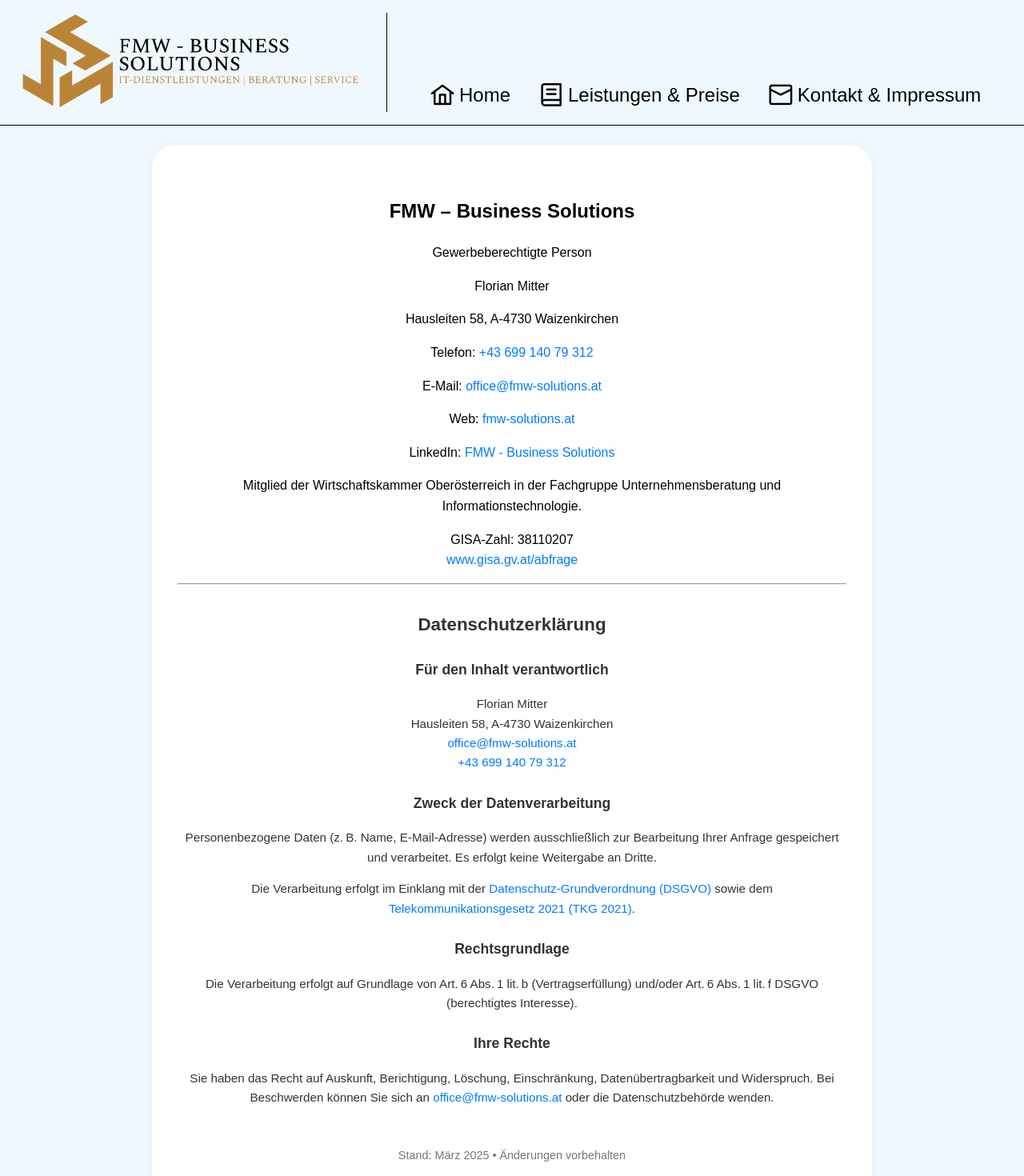
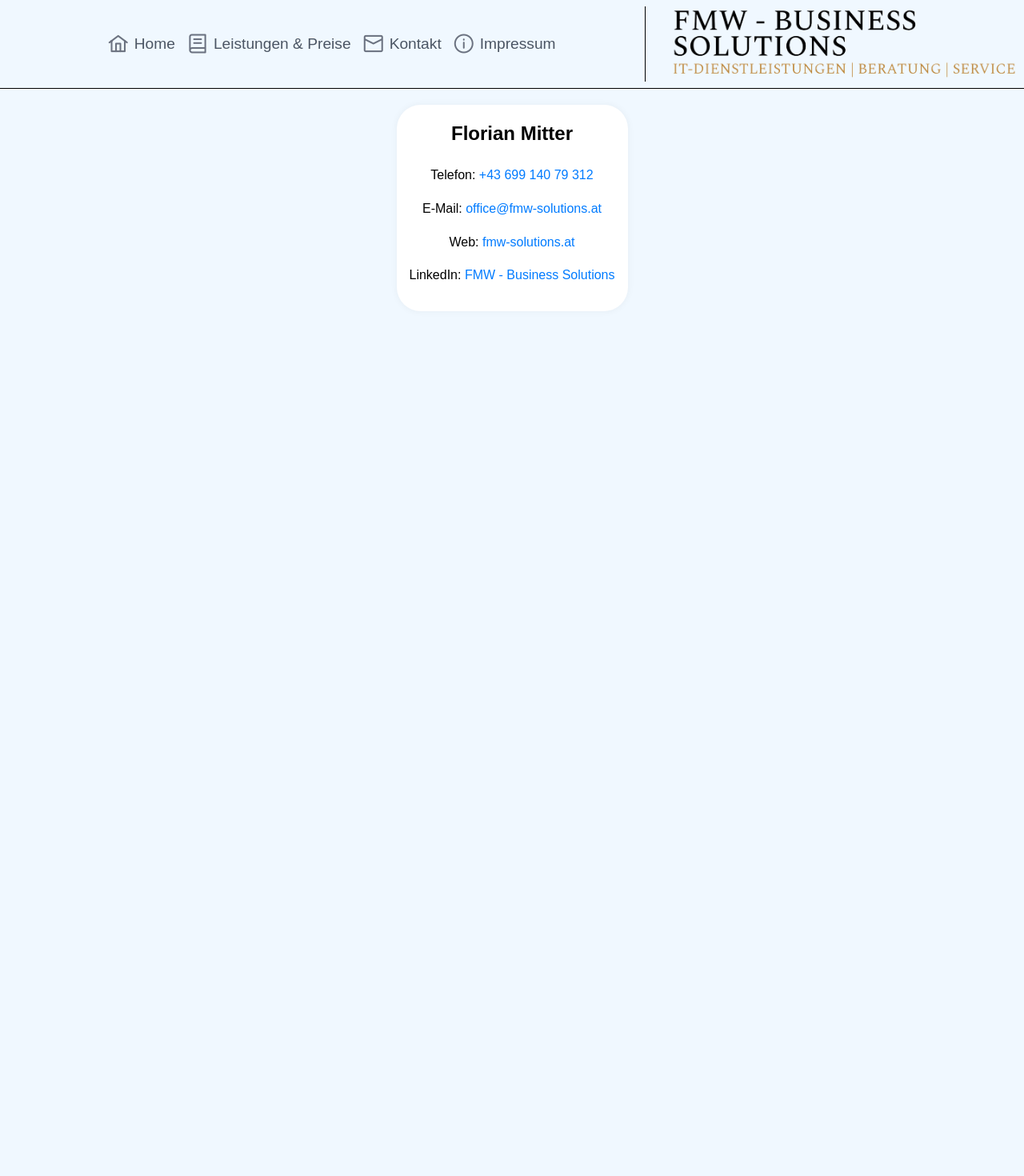
Before and after one commit to FMWBusinessSolutions/FMW-Homepage, a Vue app in the folder frontend/: page /contact in a window 1280 px wide. Shown: the top 1470 px of the page at 80% size. After the commit the page ends 800 px from the top, so only its background shows below. Built offline with nearby package versions, Linux system fonts and the light colour scheme; a web font is replaced by a local one.

Commit message:
design update, code cleanup

```diff
--- a/frontend/src/components/CallToAction.vue
+++ b/frontend/src/components/CallToAction.vue
@@ -19,7 +19,7 @@
 
 <style scoped>
 .cta-container {
-  margin-top: 2rem;
+  margin-top: 0.1rem;
 }
 
 .cta-section {
--- a/frontend/src/components/MenuBar.vue
+++ b/frontend/src/components/MenuBar.vue
@@ -1,39 +1,48 @@
 <template>
   <div class="menu-container">
     <div class="menubar-content">
+      <div class="menubar-wrapper">
+        <Menubar :model="items" class="custom-menubar" />
+      </div>
       <div class="logo-wrapper">
         <img
-          src="@/components/logo-transparent-small.png"
+          src="@/components/schrift-solo-transparent-small.png"
           alt="Logo"
           class="logo-img"
         />
       </div>
-
-      <nav class="menu-links">
-        <router-link to="/" class="menu-item">
-          <i class="pi pi-home"></i>
-          <span>Home</span>
-        </router-link>
-        <router-link to="/offer" class="menu-item">
-          <i class="pi pi-book"></i>
-          <span>Leistungen & Preise</span>
-        </router-link>
-        <router-link to="/contact" class="menu-item">
-          <i class="pi pi-envelope"></i>
-          <span>Kontakt & Impressum</span>
-        </router-link>
-      </nav>
     </div>
   </div>
 </template>
 
 <script setup>
 import { ref } from "vue";
+import Menubar from "primevue/menubar";
+import { useRouter } from "vue-router";
+
+const router = useRouter();
 
 const items = ref([
-  { label: "Home", icon: "pi pi-home", to: "/" },
-  { label: "Leistungen & Preise", icon: "pi pi-book", to: "/offer" },
-  { label: "Kontakt & Impressum", icon: "pi pi-envelope", to: "/contact" },
+  {
+    label: "Home",
+    icon: "pi pi-home",
+    command: () => router.push("/"),
+  },
+  {
+    label: "Leistungen & Preise",
+    icon: "pi pi-book",
+    command: () => router.push("/offer"),
+  },
+  {
+    label: "Kontakt",
+    icon: "pi pi-envelope",
+    command: () => router.push("/contact"),
+  },
+  {
+    label: "Impressum",
+    icon: "pi pi-info-circle",
+    command: () => router.push("/imprint"),
+  },
 ]);
 </script>
 
@@ -50,51 +59,63 @@ const items = ref([
 
 .menubar-content {
   display: flex;
-  flex-wrap: wrap;
   align-items: center;
-  align-items: flex-end;
   justify-content: space-between;
-  gap: 1rem;
-  padding: 1rem 2vw;
+  padding: 0.5rem;
   box-sizing: border-box;
 }
 
+.menubar-wrapper {
+  flex: 1 1 auto;
+  display: flex;
+  justify-content: center;
+}
+
 .logo-wrapper {
-  flex: 0 1 auto;
-  border-right: 1px solid black;
-
-  padding-right: 2rem;
-  margin-right: 2rem;
+  flex: 0 0 auto;
+  padding-left: 2rem;
+  border-left: 1px solid black;
 }
 
 .logo-img {
-  height: 20vw;
-  max-height: 120px;
+  height: 9vw;
+  max-height: 90px;
   width: auto;
   object-fit: contain;
 }
 
-.menu-links {
-  display: flex;
-  flex-wrap: wrap;
-  justify-content: flex-start;
-  gap: 0.5rem 1.5rem;
-  flex: 1 1 300px;
+.custom-menubar {
+  border: none;
+  background: transparent;
+  justify-content: center;
+  margin-left: 1em;
+  padding: 0;
+  box-shadow: none;
+  width: 90%;
 }
 
-.menu-item {
+/* Menubar internal styling overrides */
+::v-deep(.p-menubar-root) {
+  background: transparent;
+  border: none;
+  width: 100%;
+}
+
+::v-deep(.p-menuitem-link) {
+  font-size: clamp(1rem, 1.5vw, 1.3rem);
+  color: black;
+  padding: 0.5rem;
   display: flex;
   align-items: center;
-  gap: 0.4rem;
-  padding: 0.4rem;
-  font-size: 150%;
-  color: black;
   text-decoration: none;
-  white-space: nowrap;
-  flex-shrink: 1;
 }
 
-.menu-item i {
-  font-size: 120%;
+::v-deep(.p-menuitem-icon) {
+  font-size: 1.25em;
+}
+
+::v-deep(.p-menuitem-link:hover) {
+  background-color: rgba(0, 0, 0, 0.05);
+  border-radius: 1rem;
 }
 </style>
--- a/frontend/src/router.ts
+++ b/frontend/src/router.ts
@@ -2,11 +2,14 @@ import { createRouter, createWebHistory } from "vue-router";
 import HomeView from "@/views/HomeView.vue";
 import Offer from "@/views/OfferView.vue";
 import ContactView from "@/views/ContactView.vue";
+import ImprintView from "@/views/ImprintView.vue";
+
 
 const routes = [
   { path: "/", name: "Home", component: HomeView },
   { path: "/offer", name: "Offer", component: Offer },
   { path: "/contact", name: "Contact", component: ContactView },
+  { path: "/imprint", name: "Imprint", component: ImprintView },
 ];
 
 const router = createRouter({
--- a/frontend/src/views/ContactView.vue
+++ b/frontend/src/views/ContactView.vue
@@ -1,22 +1,16 @@
 <template>
   <div class="app-container">
-    <div class="content">
     <div class="card">
-        <h2>FMW – Business Solutions</h2>
-        <p>Gewerbeberechtigte Person</p>
-        <p>Florian Mitter</p>
-        <p>Hausleiten 58, A-4730 Waizenkirchen</p>
+      <h2>Florian Mitter</h2>
       Telefon:
-        <a href="tel:+4369914079312" class="btn">+43 699 140 79 312</a>
+      <a href="tel:+4369914079312">+43 699 140 79 312</a>
       <p>
         E-Mail:
         <a href="mailto:office@fmw-solutions.at">office@fmw-solutions.at</a>
       </p>
       <p>
         Web:
-          <a href="https://fmw-solutions.at/" target="_blank"
-            >fmw-solutions.at</a
-          >
+        <a href="https://fmw-solutions.at/" target="_blank">fmw-solutions.at</a>
       </p>
       <p>
         LinkedIn:
@@ -27,87 +21,6 @@
           FMW - Business Solutions
         </a>
       </p>
-
-        <p>
-          Mitglied der Wirtschaftskammer Oberösterreich in der Fachgruppe
-          Unternehmensberatung und Informationstechnologie.
-        </p>
-
-        <p>
-          GISA-Zahl: 38110207 <br />
-          <a href="https://www.gisa.gv.at/abfrage" target="_blank"
-            >www.gisa.gv.at/abfrage</a
-          >
-        </p>
-
-        <hr />
-
-        <div class="privacy-section">
-          <h2>Datenschutzerklärung</h2>
-
-          <section>
-            <h3>Für den Inhalt verantwortlich</h3>
-            <p>
-              Florian Mitter<br />
-              Hausleiten 58, A-4730 Waizenkirchen<br />
-              <a href="mailto:office@fmw-solutions.at"
-                >office@fmw-solutions.at</a
-              ><br />
-              <a href="tel:+4369914079312" class="btn">+43 699 140 79 312</a>
-            </p>
-          </section>
-
-          <section>
-            <h3>Zweck der Datenverarbeitung</h3>
-            <p>
-              Personenbezogene Daten (z. B. Name, E-Mail-Adresse) werden
-              ausschließlich zur Bearbeitung Ihrer Anfrage gespeichert und
-              verarbeitet. Es erfolgt keine Weitergabe an Dritte.
-            </p>
-            <p>
-              Die Verarbeitung erfolgt im Einklang mit der
-              <a
-                href="https://www.ris.bka.gv.at/GeltendeFassung.wxe?Abfrage=Bundesnormen&Gesetzesnummer=10001597"
-                target="_blank"
-                >Datenschutz-Grundverordnung (DSGVO)</a
-              >
-              sowie dem
-              <a
-                href="https://www.ris.bka.gv.at/GeltendeFassung.wxe?Abfrage=bundesnormen&Gesetzesnummer=20011678"
-                target="_blank"
-                >Telekommunikationsgesetz 2021 (TKG 2021)</a
-              >.
-            </p>
-          </section>
-
-          <section>
-            <h3>Rechtsgrundlage</h3>
-            <p>
-              Die Verarbeitung erfolgt auf Grundlage von Art. 6 Abs. 1 lit. b
-              (Vertragserfüllung) und/oder Art. 6 Abs. 1 lit. f DSGVO
-              (berechtigtes Interesse).
-            </p>
-          </section>
-
-          <section>
-            <h3>Ihre Rechte</h3>
-            <p>
-              Sie haben das Recht auf Auskunft, Berichtigung, Löschung,
-              Einschränkung, Datenübertragbarkeit und Widerspruch. Bei
-              Beschwerden können Sie sich an
-              <a href="mailto:office@fmw-solutions.at"
-                >office@fmw-solutions.at</a
-              >
-              oder die Datenschutzbehörde wenden.
-            </p>
-          </section>
-
-          <p class="footer-note">Stand: März 2025 • Änderungen vorbehalten</p>
-        </div>
-
-        <br />
-        <p><small>© Florian Mitter – Alle Rechte vorbehalten.</small></p>
-      </div>
     </div>
   </div>
 </template>
@@ -116,10 +29,7 @@
 
 <style scoped>
 .app-container {
-  padding-top: 5px;
-}
-
-.content {
+  padding-top: 0.5px;
   display: flex;
   flex-direction: column;
   align-items: center;
@@ -129,9 +39,8 @@
 .card {
   margin-top: 1em;
   background-color: white;
-  align-self: center;
   border-radius: 30px;
-  padding: 2em;
+  padding: 1em;
   max-width: 900px;
   box-shadow: 0 0 10px rgba(0, 0, 0, 0.05);
   text-align: center;
@@ -147,36 +56,7 @@
   text-decoration: underline;
 }
 
-.card h2,
-.card h3 {
-  margin-top: 2rem;
-}
-
-.privacy-section {
-  font-size: 0.95rem;
-  color: #333;
-  text-align: center;
-}
-
-.privacy-section p,
-.privacy-section section {
-  text-align: center;
-}
-
-.privacy-section h2 {
-  font-size: 1.4rem;
-  text-align: center;
-}
-
-.privacy-section h3 {
-  font-size: 1.1rem;
-  margin-top: 1.5rem;
-}
-
-.footer-note {
-  font-size: 0.9rem;
-  margin-top: 3rem;
-  text-align: center;
-  color: #777;
+.card h2 {
+  margin-top: 0.1rem;
 }
 </style>
--- /dev/null
+++ b/frontend/src/views/ImprintView.vue
@@ -0,0 +1,122 @@
+<template>
+  <div class="app-container">
+    <div class="content">
+      <div class="card">
+        <h3>Gewerbeberechtigte Person & Inhaber</h3>
+        <p>Florian Mitter</p>
+        <p>Hausleiten 58</p>
+        <p>A-4730 Waizenkirchen</p>
+
+        <div class="privacy-section">
+          <section>
+            <h3>Zweck der Datenverarbeitung</h3>
+            <p>
+              Personenbezogene Daten (z. B. Name, E-Mail-Adresse) werden
+              ausschließlich zur Bearbeitung Ihrer Anfrage gespeichert und
+              verarbeitet. Es erfolgt keine Weitergabe an Dritte.
+            </p>
+            <p>
+              Die Verarbeitung erfolgt im Einklang mit der
+              <a
+                href="https://www.ris.bka.gv.at/GeltendeFassung.wxe?Abfrage=Bundesnormen&Gesetzesnummer=10001597"
+                target="_blank"
+                >Datenschutz-Grundverordnung (DSGVO)</a
+              >
+              sowie dem
+              <a
+                href="https://www.ris.bka.gv.at/GeltendeFassung.wxe?Abfrage=bundesnormen&Gesetzesnummer=20011678"
+                target="_blank"
+                >Telekommunikationsgesetz 2021 (TKG 2021)</a
+              >.
+            </p>
+          </section>
+
+          <section>
+            <h3>Rechtsgrundlage</h3>
+            <p>
+              Die Verarbeitung erfolgt auf Grundlage von Art. 6 Abs. 1 lit. b
+              (Vertragserfüllung) und/oder Art. 6 Abs. 1 lit. f DSGVO
+              (berechtigtes Interesse).
+            </p>
+          </section>
+
+          <section>
+            <h3>Ihre Rechte</h3>
+            <p>
+              Sie haben das Recht auf Auskunft, Berichtigung, Löschung,
+              Einschränkung, Datenübertragbarkeit und Widerspruch. Bei
+              Beschwerden können Sie sich an
+              <a href="mailto:office@fmw-solutions.at"
+                >office@fmw-solutions.at</a
+              >
+              oder die Datenschutzbehörde wenden.
+            </p>
+          </section>
+
+          <p class="footer-note">Stand: März 2025 • Änderungen vorbehalten</p>
+        </div>
+
+        <br />
+        <p><small>© Florian Mitter – Alle Rechte vorbehalten.</small></p>
+      </div>
+    </div>
+  </div>
+</template>
+
+<style scoped>
+.app-container {
+  padding-top: 3px;
+}
+
+.content {
+  display: flex;
+  flex-direction: column;
+  align-items: center;
+  justify-content: center;
+}
+
+.card {
+  margin-top: 0.3em;
+  background-color: white;
+  border-radius: 30px;
+  padding: 2em;
+  max-width: 600px;
+  box-shadow: 0 0 10px rgba(0, 0, 0, 0.05);
+  text-align: left;
+}
+
+.card a {
+  color: #007bff;
+  text-decoration: none;
+}
+
+.card a:hover {
+  text-decoration: underline;
+}
+
+.card h3 {
+  margin-top: 0.1rem;
+}
+
+.card p,
+.card h3,
+.card small {
+  line-height: 1.2;
+}
+
+.privacy-section {
+  font-size: 0.95rem;
+  color: #333;
+}
+
+.privacy-section h3 {
+  font-size: 1.1rem;
+  margin-top: 1.5rem;
+}
+
+.footer-note {
+  font-size: 0.9rem;
+  margin-top: 3rem;
+  color: #777;
+}
+</style>
--- a/frontend/src/views/OfferView.vue
+++ b/frontend/src/views/OfferView.vue
@@ -1,9 +1,8 @@
 <template>
   <div class="app-container">
     <div class="content">
-      <!-- Preisinformation -->
-      <div class="card text-compact" style="text-align: left">
-        <h2>Leistungen & Preise</h2>
+      <div class="card text-compact">
+        <h3><u> Leistungen und Preise</u></h3>
         <p>
           Die Erstberatung per <strong>Telefon oder E-Mail</strong> sowie die
           Angebotserstellung sind grundsätzlich
@@ -36,29 +35,10 @@
         </p>
       </div>
 
-      <!-- Privatbereich -->
-      <div class="five-column-grid">
-        <div
-          v-for="(paket, index) in paketePrivat"
-          :key="'privat' + index"
-          class="category-column"
-        >
+      <div class="column-grid">
+        <div v-for="(paket, index) in pakete" class="category-column">
           <h3 class="category-title">{{ paket.titel }}</h3>
-          <div class="card angebot-card privat">
-            <p>{{ paket.beschreibung }}</p>
-          </div>
-        </div>
-      </div>
-
-      <!-- EPU / Unternehmerbereich -->
-      <div class="five-column-grid">
-        <div
-          v-for="(paket, index) in paketeEPU"
-          :key="'epu' + index"
-          class="category-column"
-        >
-          <h3 class="category-title">{{ paket.titel }}</h3>
-          <div class="card angebot-card epu">
+          <div class="card angebot-card">
             <p>{{ paket.beschreibung }}</p>
           </div>
         </div>
@@ -71,7 +51,7 @@
 <script setup lang="ts">
 import CallToAction from "@/components/CallToAction.vue";
 
-const paketePrivat = [
+const pakete = [
   {
     titel: "Warum ist mein PC so langsam?",
     beschreibung:
@@ -97,9 +77,6 @@ const paketePrivat = [
     beschreibung:
       "Wir prüfen Ihr Gerät auf Schadsoftware und richten einen verlässlichen Schutz ein – für sicheres Surfen ohne Störungen.",
   },
-];
-
-const paketeEPU = [
   {
     titel: "Welche Hard- und Software benötige ich?",
     beschreibung:
@@ -130,69 +107,66 @@ const paketeEPU = [
 
 <style scoped>
 .app-container {
-  padding-top: 5px;
+  padding: 10px;
 }
 
 .content {
   display: flex;
   flex-direction: column;
   align-items: center;
-  justify-content: center;
-  font-size: 1.1rem;
 }
 
 .card {
   background-color: white;
-  align-self: center;
   border-radius: 30px;
-  padding: 1.5em;
+  padding: 1em;
+  padding-top: 0.2em;
+
   box-shadow: 0 0 10px rgba(0, 0, 0, 0.05);
-  line-height: 1.6;
   max-width: 1200px;
-  width: 100%;
-  text-align: left;
-  font-size: 1.1rem;
+  width: 90%;
+  font-size: 1.2rem;
 }
 
 .card.text-compact p {
   margin-bottom: 0.5em;
+  line-height: 1.2em;
 }
 
-.five-column-grid {
+.column-grid {
   display: grid;
   grid-template-columns: repeat(auto-fit, minmax(240px, 1fr));
-  gap: 2em;
-  margin-top: 2em;
-  width: 100%;
-  max-width: 1600px;
+  gap: 1em;
+  width: 90%;
+  align-items: stretch;
 }
 
 .category-column {
   display: flex;
   flex-direction: column;
-  align-items: stretch;
   justify-content: flex-start;
+  align-items: center;
+  text-align: center;
   height: 100%;
 }
 
 .category-title {
-  text-align: center;
   font-weight: bold;
-  font-size: 1.3rem;
-  margin-bottom: 1rem;
-  min-height: 3.5em;
+  font-size: 1.2rem;
+  margin-bottom: 1em;
+  padding: 0 0.5em;
+  min-height: 2.5em;
   display: flex;
   align-items: center;
   justify-content: center;
-  text-align: center;
 }
 
 .angebot-card {
-  flex: 1;
+  height: 100%;
+  flex-grow: 1;
   display: flex;
   flex-direction: column;
   justify-content: flex-start;
-  min-height: 200px;
-  font-size: 1.05rem;
+  text-align: center;
 }
 </style>
```
Also changed, not shown: frontend/src/views/HomeView.vue (+70 -100 lines), frontend/src/components/logo-transparent-small.png (deleted), frontend/src/components/schrift-solo-transparent-small.png (added). Lines whose indentation alone changed are shown as unchanged.
